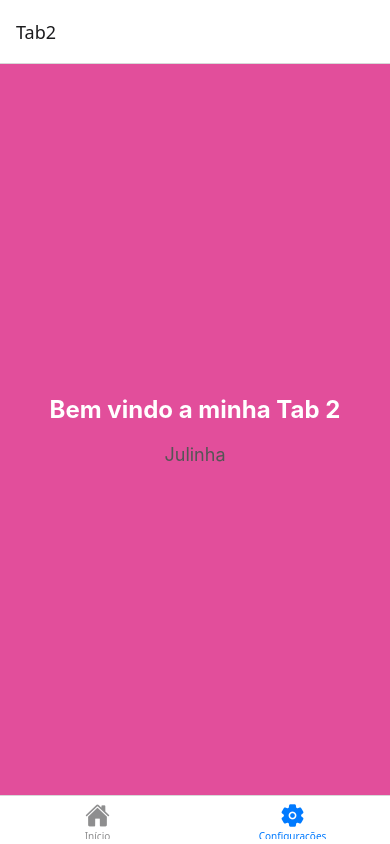
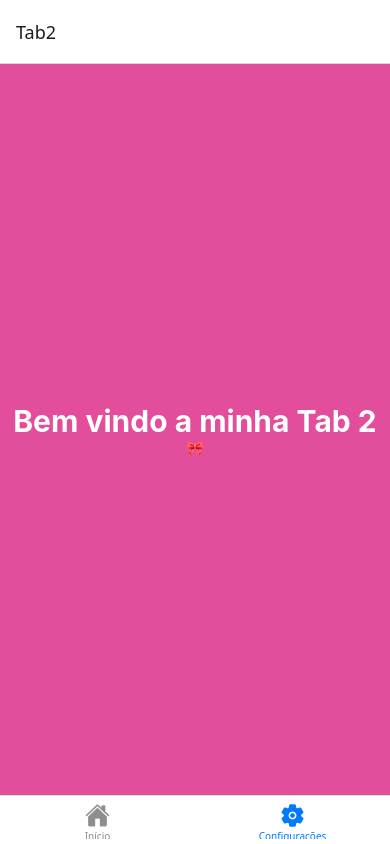
Before and after one commit to Julianeves01/mobile_ativ6, a React Native app: screen /Tab2 in a window 390 px wide. Built offline with nearby package versions, Linux system fonts and the light colour scheme.

Commit message:
update Tab2.js

```diff
--- a/pages/Tab2.js
+++ b/pages/Tab2.js
@@ -5,28 +5,25 @@ export default function Tab2() {
     return (
         <View style={styles.container}>
             <Text style={styles.title}>Bem vindo a minha Tab 2</Text>
-            <Text style={styles.text}> Julinha </Text>
+            <Text style={styles.text}> 🎀 </Text>
         </View>
     );
 }
 
-const styles = {
+const styles = StyleSheet.create({
     container: {
-        height: "100%",
-        width: "100%",
         flex: 1,
         justifyContent: "center",
         alignItems: "center",
         backgroundColor: "#e24e9b",
     },
     title: {
-        marginBottom: 20,
-        fontSize: 24,
+        fontSize: 30,
         fontWeight: "bold",
         color: "white",
     },
-    text: {
-        fontSize: 18,
-        color: "#555",
+    subtitle: {
+        fontSize: 20,
+        color: "white",
     },
-};
+});
```
